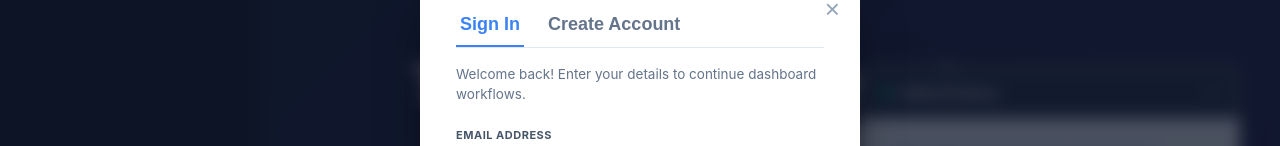
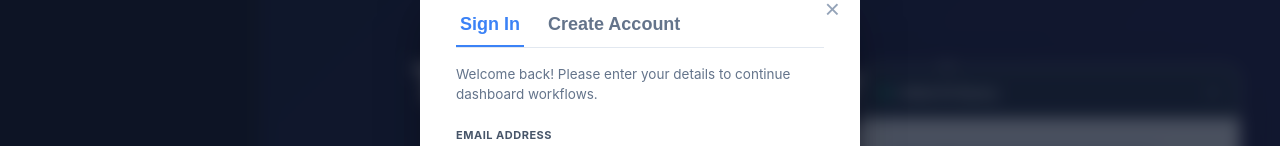
Before and after one commit to navinexpo/Customer-Support-AI-ChatBot, a React (Vite) app in the folder frontend/: page / in a window 1280 px wide. Both pictures are taken after a click on the button "Log In". Shown: the part 208-354 px from the top of the page. Built offline with nearby package versions, Linux system fonts and the light colour scheme.

Commit message:
Login Page Change

```diff
--- a/frontend/src/App.jsx
+++ b/frontend/src/App.jsx
@@ -354,7 +354,7 @@ function App() {
             </div>
 
             <p style={styles.modalSubheadingText}>
-              {authTab === 'login' ? "Welcome back! Enter your details to continue dashboard workflows." : "Create your free account today to track secure prompt feeds."}
+              {authTab === 'login' ? "Welcome back! Please enter your details to continue dashboard workflows." : "Create your free account today to track secure prompt feeds."}
             </p>
 
             <form onSubmit={handleAuthSubmit} style={styles.modalFormLayout}>
```
